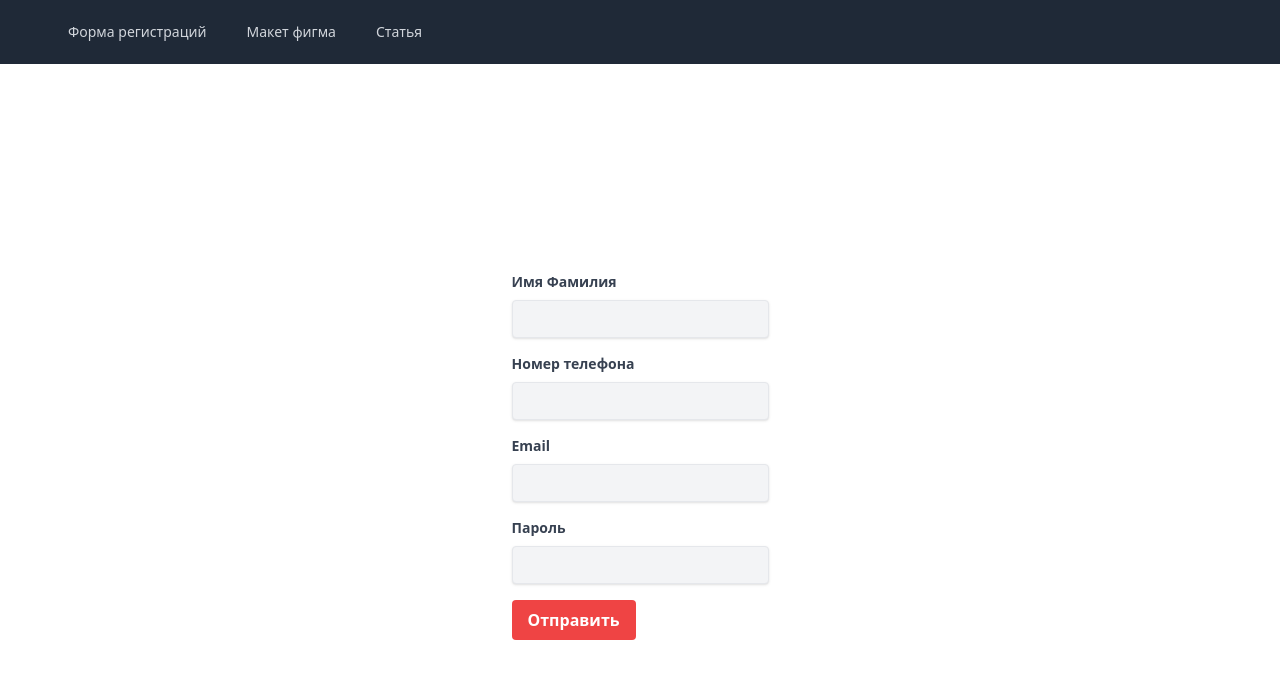
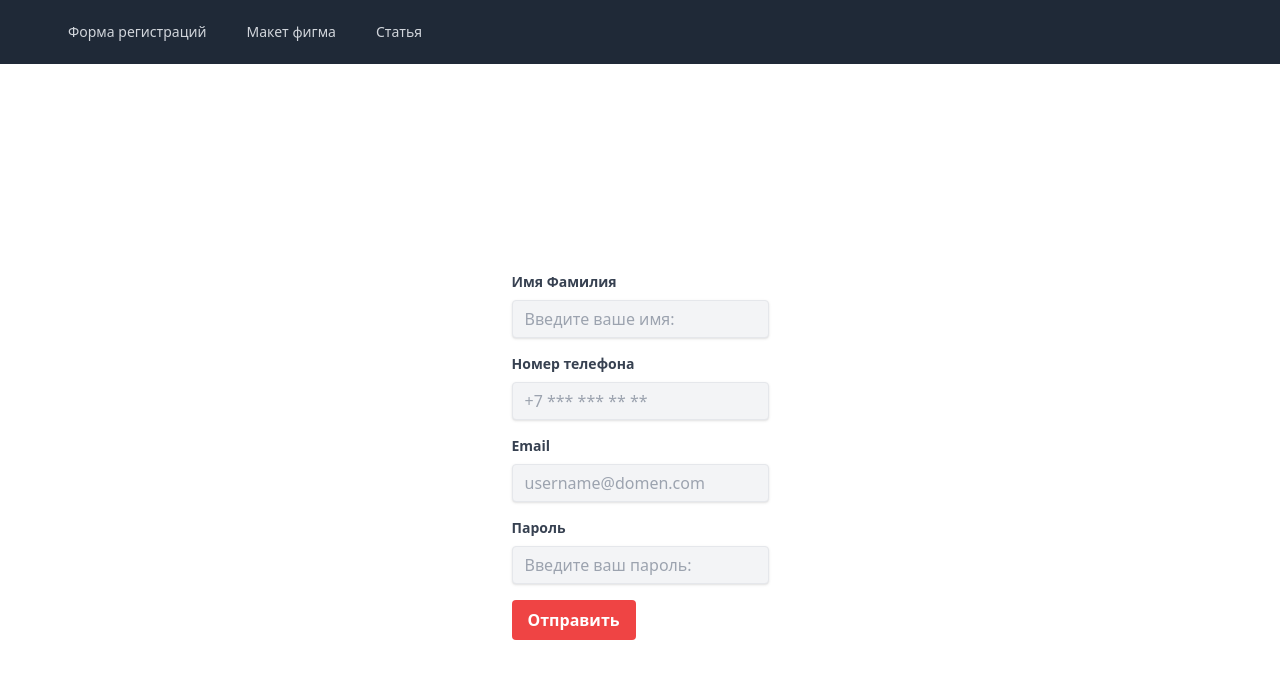
Before and after one commit to panthern3/3stranicy, a Nuxt app in the folder tapigo/: page / in a window 1280 px wide. Shown: the top 678 px of the page. Built offline with nearby package versions, Linux system fonts and the light colour scheme.

Commit message:
Added last commit

```diff
--- a/tapigo/components/Form.vue
+++ b/tapigo/components/Form.vue
@@ -3,24 +3,24 @@
       <form @submit.prevent="submitForm" class="max-w-md mx-auto">
         <div class="mb-4">
           <label for="fullname" class="block text-gray-700 text-sm font-bold mb-2">Имя Фамилия</label>
-          <input v-model="fullname" type="text" id="fullname" name="fullname" :class="{ 'border-red-500': fullnameError }" class="transition duration-500 bg-gray-100 hover:bg-gray-200 shadow appearance-none border rounded w-full py-2 px-3 text-gray-700 leading-tight focus:outline-none focus:shadow-outline">
+          <input v-model="fullname" placeholder="Введите ваше имя:" type="text" id="fullname" name="fullname" :class="{ 'border-red-500': fullnameError }" class="transition duration-500 bg-gray-100 hover:bg-gray-200 shadow appearance-none border rounded w-full py-2 px-3 text-gray-700 leading-tight focus:outline-none focus:shadow-outline">
           <p v-if="fullnameError" class="text-red-500 text-xs italic">Пожалуйста, введите кириллицей имя и фамилию.</p>
         </div>
         <div class="mb-4">
           <label for="phone" class="block text-gray-700 text-sm font-bold mb-2">Номер телефона</label>
-          <input v-model="phone" type="text" id="phone" name="phone" :class="{ 'border-red-500': phoneError }" class="transition duration-500 bg-gray-100 hover:bg-gray-200 shadow appearance-none border rounded w-full py-2 px-3 text-gray-700 leading-tight focus:outline-none focus:shadow-outline">
+          <input v-model="phone" placeholder="+7 *** *** ** **" type="text" id="phone" name="phone" :class="{ 'border-red-500': phoneError }" class="transition duration-500 bg-gray-100 hover:bg-gray-200 shadow appearance-none border rounded w-full py-2 px-3 text-gray-700 leading-tight focus:outline-none focus:shadow-outline">
           <p v-if="phoneError" class="text-red-500 text-xs italic">Пожалуйста, введите номер начинающийся с +7.</p>
         </div>
         <div class="mb-4">
           <label for="email" class="block text-gray-700 text-sm font-bold mb-2">Email</label>
-          <input v-model="email" type="email" id="email" name="email" class="transition duration-500 bg-gray-100 hover:bg-gray-200 shadow appearance-none border rounded w-full py-2 px-3 text-gray-700 leading-tight focus:outline-none focus:shadow-outline">
+          <input v-model="email" placeholder="username@domen.com" type="email" id="email" name="email" class="transition duration-500 bg-gray-100 hover:bg-gray-200 shadow appearance-none border rounded w-full py-2 px-3 text-gray-700 leading-tight focus:outline-none focus:shadow-outline">
          </div>
         <div class="mb-4">
           <label for="password" class="block text-gray-700 text-sm font-bold mb-2">Пароль</label>
-          <input v-model="password" type="password" id="password" name="password" class="transition duration-500 bg-gray-100 hover:bg-gray-200 shadow appearance-none border rounded w-full py-2 px-3 text-gray-700 leading-tight focus:outline-none focus:shadow-outline">
+          <input v-model="password" placeholder="Введите ваш пароль:" type="password" id="password" name="password" class="transition duration-500 bg-gray-100 hover:bg-gray-200 shadow appearance-none border rounded w-full py-2 px-3 text-gray-700 leading-tight focus:outline-none focus:shadow-outline">
         </div>
         <div class="mb-4">
-          <button type="submit" class="transition duration-500 bg-red-500 hover:bg-red-900 text-white font-bold py-2 px-4 rounded focus:outline-none focus:shadow-outline">Отправить</button>
+          <button type="submit" class="transition duration-500 bg-red-500 hover:bg-red-700 text-white font-bold py-2 px-4 rounded focus:outline-none focus:shadow-outline">Отправить</button>
         </div>
       </form>
     </div>
```
